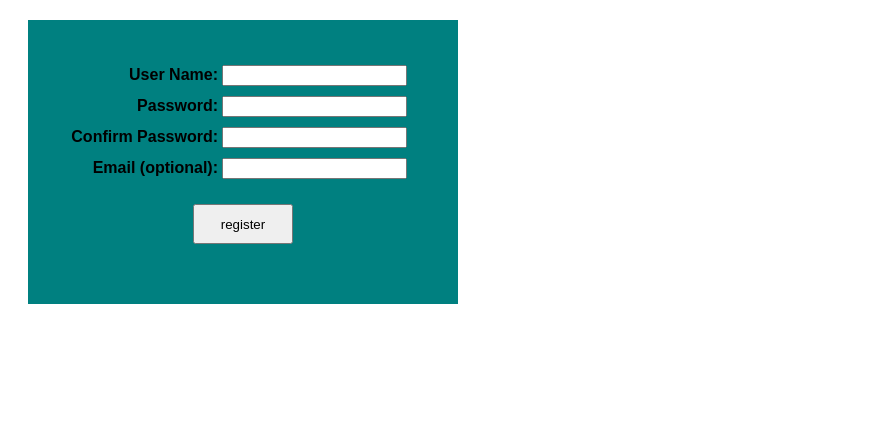
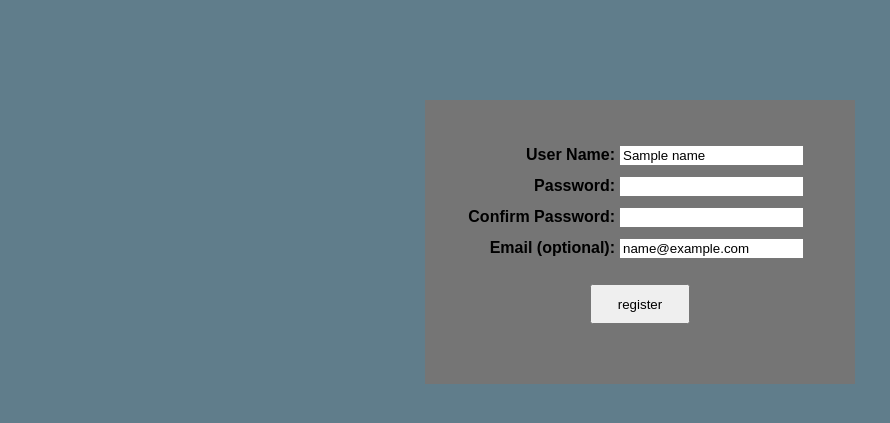
Before and after one commit to JMGoebel/flask-user-signup, a Flask app: template templates/sign-up.html in a window 1280 px wide. Shown: the top 423 px of the page, without its empty margins (0-890 px from the left). Run offline with Flask 2, Linux system fonts and the light colour scheme; the template is opened without the code that fills it: most values are stand-ins (such as "Sample title", 1, 10 or a date in 2020).

Commit message:
Completed functionality

```diff
--- a/main.py
+++ b/main.py
@@ -1,14 +1,73 @@
-from flask import Flask, request, render_template, url_for
+from flask import Flask, redirect, request, render_template, url_for
+import sys
+import re
 
 app=Flask(__name__)
 app.config['DEBUG']=True
 
+# Validation Method
+def validate(field, required=True, min_length=3, max_length=20):
+  if field == '' and required:
+    return "This field is required."
+  elif ' ' in field:
+    return "Spaces are not allowed."
+  elif len(field)<min_length:
+    return "This field must be at least {} characters long.".format(min_length)
+  elif len(field)>max_length:
+    return "This field must be less than {} characters long.".format(max_length)
+  return ''
+
+def match(field, match_field):
+  if field != match_field:
+    return "Passwords do not match."
+  return ''
+
+def validate_email(field):
+  if len(field)>0:
+    validate_error = validate(field, required=False)
+    if validate_error == '':
+      regex = r"^\w+\@{1}\w+\.{1}\w+$"
+      if re.fullmatch(regex, field):
+        return ''
+      else:
+        return 'Email address is not valid.'
+    else:
+      return validate_error
+  return ''
+
+# Routes
 @app.route('/')
 def index():
   return render_template('sign-up.html')
 
 @app.route('/', methods=["POST"])
 def validation():
-  return render_template('sign-up.html')
 
+  name = request.form['name']
+  password = request.form['password']
+  confirm_password = request.form['confirm-password']
+  email = request.form['email']
+
+  # error vars
+  name_error = ''
+  password_error = ''
+  confirm_password_error = ''
+  email_error = ''
+
+  # Do Validation Checks
+  name_error = validate(name)
+  password_error = validate(password)
+  confirm_password_error = match(confirm_password, password)
+  email_error = validate_email(email)
+
+  if name_error or password_error or confirm_password_error or email_error:
+    return render_template('sign-up.html',
+                            name=name,
+                            email=email,
+                            name_error=name_error,
+                            password_error=password_error,
+                            confirm_password_error=confirm_password_error,
+                            email_error=email_error)
+
+  return render_template('welcome.html', name=name)
 app.run()
--- a/static/style.css
+++ b/static/style.css
@@ -1,9 +1,22 @@
+body {
+  background-color: #607D8B;
+}
 
 form {
-  margin: 20px;
+  margin: 100px auto;
   padding: 40px;
-  background-color: teal;
+  background-color: #757575;
   width: 350px;
+}
+
+.error {
+  display: inline-block;
+  text-align: center;
+  width: 100%;
+  font-weight: bold;
+  font-family: sans-serif;
+  background-color: #D32F2F;
+  color: #212121;
 }
 
 label {
--- a/templates/sign-up.html
+++ b/templates/sign-up.html
@@ -5,16 +5,28 @@
 <form action="/" method="POST">
 
   <label for="name"> User Name: </label>
-  <input type="text" name="name" />
+  <input type="text" name="name" value="{{name}}"/>
+  {% if name_error %}
+    <span class="error">{{ name_error }}</span>
+  {% endif %}
   <br />
   <label for="password"> Password: </label>
-  <input type="text" name="password" />
+  <input type="password" name="password" />
+  {% if password_error %}
+  <span class="error">{{ password_error }}</span>
+  {% endif %}
   <br />
   <label for="confirm-password"> Confirm Password: </label>
-  <input type="text" name="confirm-password" />
+  <input type="password" name="confirm-password" />
+  {% if confirm_password_error %}
+  <span class="error">{{ confirm_password_error }}</span>
+  {% endif %}
   <br />
   <label for="email"> Email (optional): </label>
-  <input type="text" name="email" />
+  <input type="text" name="email" value="{{email}}"/>
+  {% if email_error %}
+  <span class="error">{{ email_error }}</span>
+  {% endif %}
   <br />
   <input type="submit" value="register" />
 
--- /dev/null
+++ b/templates/welcome.html
@@ -0,0 +1,5 @@
+{% extends "base.html" %}
+
+{% block content %}
+<h1>Welcome, <b>{{name}}</b>!</h1>
+{% endblock %}
```
